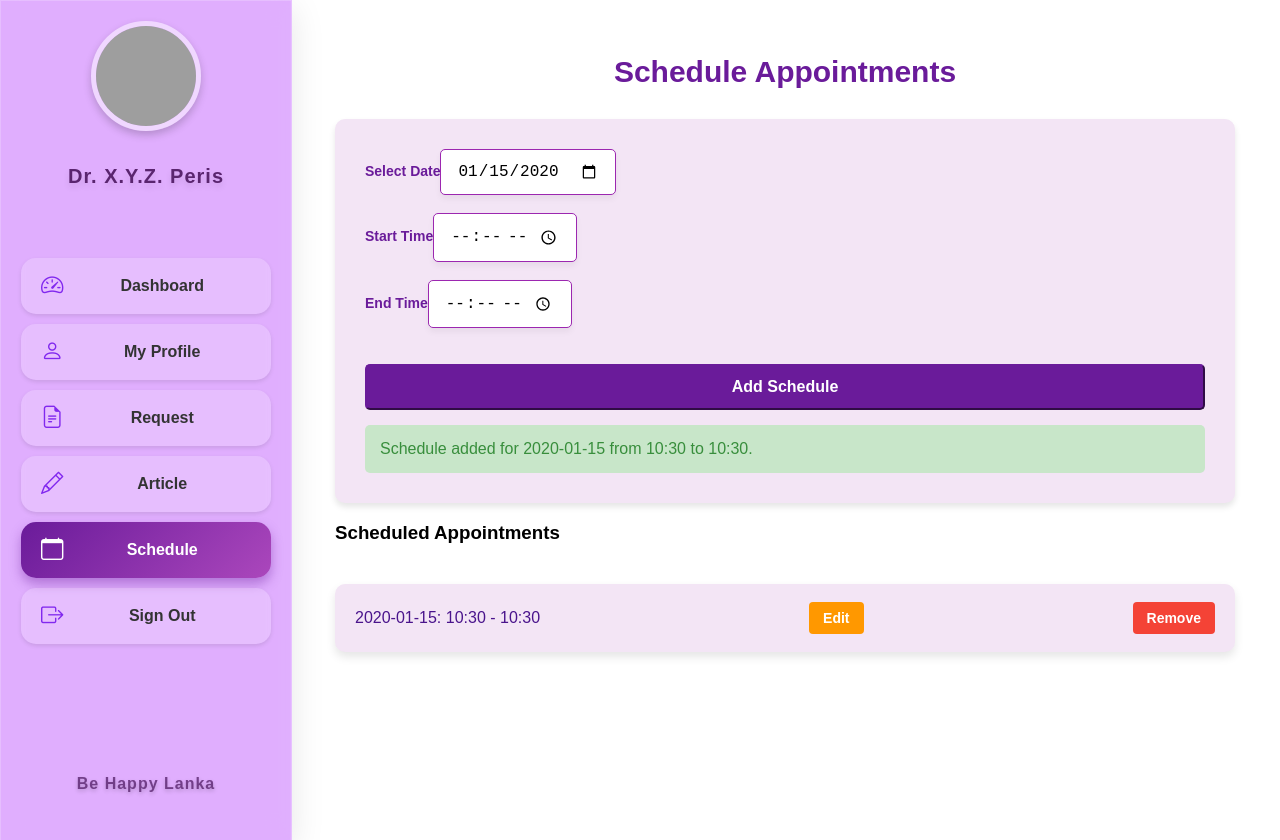
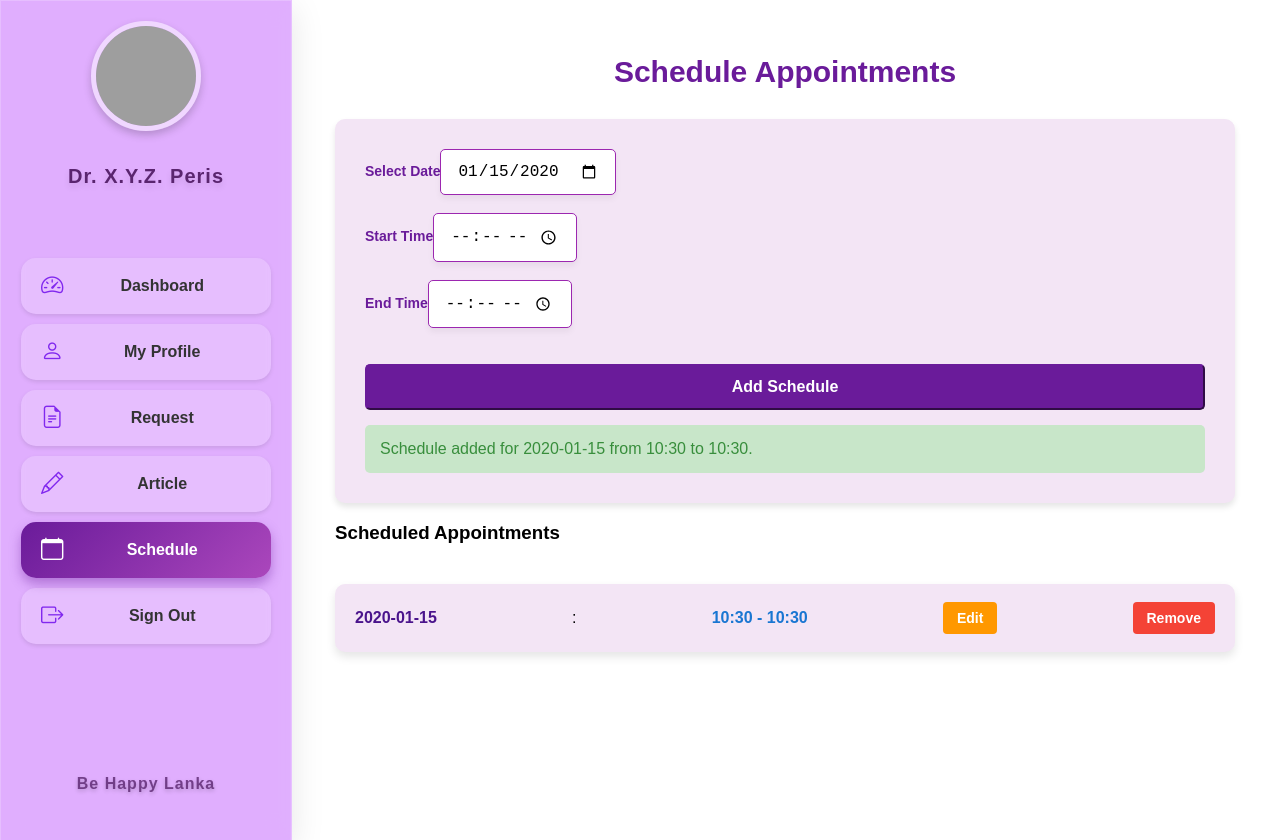
Before and after one commit to rkavidu222/be-happy-lanka-doctor-dashboard, an Angular app: page /schedule in a window 1280 px wide. Both pictures are taken after typing "2020-01-15", "10:30", "10:30" into the empty fields and a click on the button "Add Schedule". Built offline with nearby package versions, Linux system fonts and the light colour scheme; grey boxes are pictures that could not be loaded.

Commit message:
13/01/2025 commit 3

```diff
--- a/src/app/schedule/schedule.component.css
+++ b/src/app/schedule/schedule.component.css
@@ -107,10 +107,16 @@ li:hover {
   transform: translateY(-5px);
 }
 
-span {
+span.schedule-date {
   font-size: 16px;
-  color: #4a148c;
-  font-weight: 500;
+  color: #4a148c;  /* Purple color for date */
+  font-weight: bold;
+}
+
+span.schedule-time {
+  font-size: 16px;
+  color: #1976d2;  /* Blue color for time */
+  font-weight: bold;
 }
 
 /* Edit / Remove Buttons */
--- a/src/app/schedule/schedule.component.html
+++ b/src/app/schedule/schedule.component.html
@@ -38,7 +38,7 @@
         required
       />
     </div>
-<br> <br>
+    <br><br>
     <button
       class="btn btn-primary w-100"
       (click)="addSchedule()">
@@ -56,7 +56,8 @@
       <li
         *ngFor="let schedule of schedules; let i = index"
         class="list-group-item d-flex justify-content-between align-items-center">
-        <span>{{ schedule.date }}: {{ schedule.startTime }} - {{ schedule.endTime }}</span>
+        <span class="schedule-date">{{ schedule.date }}</span>:
+        <span class="schedule-time">{{ schedule.startTime }} - {{ schedule.endTime }}</span>
         <button class="btn btn-sm btn-warning" (click)="editSchedule(i)">Edit</button>
         <button class="btn btn-sm btn-danger" (click)="removeSchedule(i)">Remove</button>
       </li>
```
